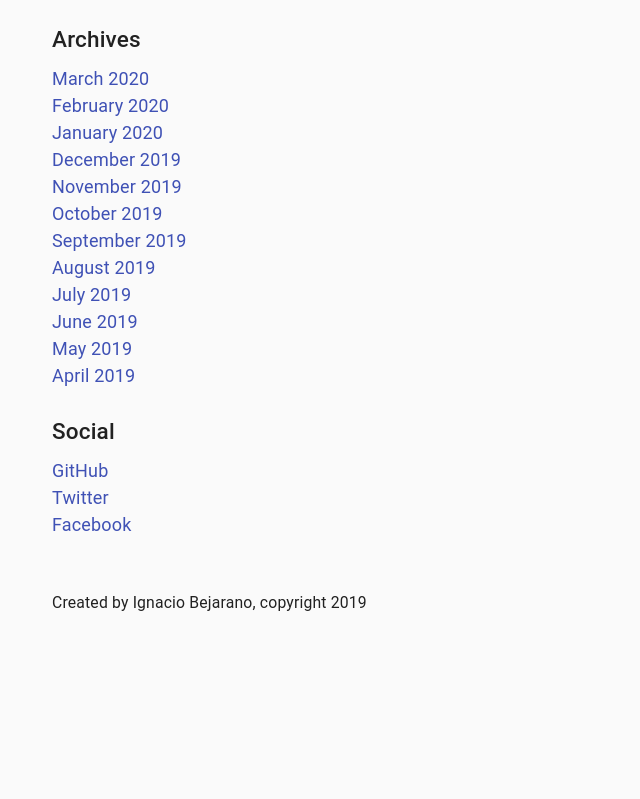
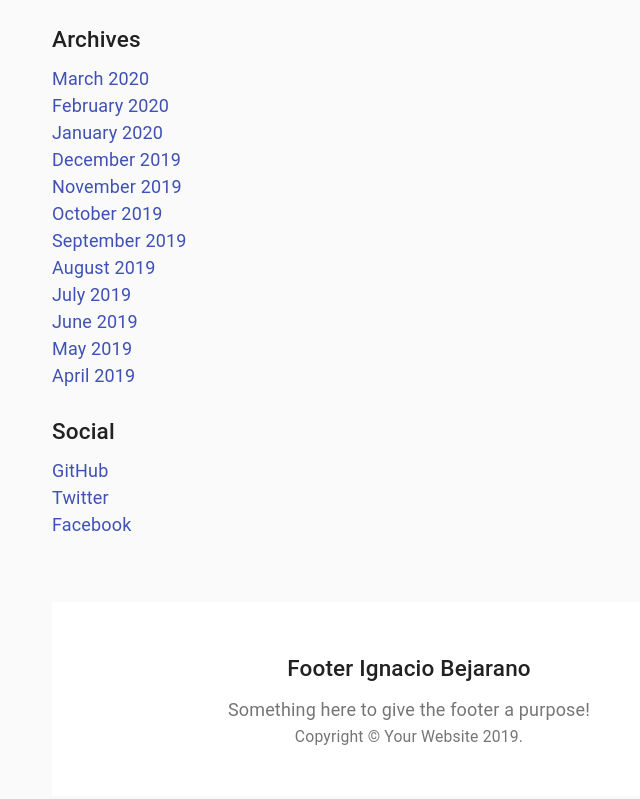
Before and after one commit to ibejarano/blog-gatsby, a Gatsby site: page / in a window 1280 px wide. Shown: the part 1107-1906 px from the top of the page, without its empty margins (231-871 px from the left). Before the commit the page ends 1766 px from the top, so only its background shows below. Built offline with nearby package versions, Linux system fonts and the light colour scheme; Gatsby itself is replaced by a stand-in of ours.

Commit message:
changed footer layout

```diff
--- a/src/components/footer.js
+++ b/src/components/footer.js
@@ -1,8 +1,97 @@
 import React from 'react';
 import { graphql , useStaticQuery } from 'gatsby';
-import footerStyles from './footer.module.scss';
+import { makeStyles } from '@material-ui/core/styles';
+import Container from '@material-ui/core/Container';
+import Typography from '@material-ui/core/Typography';
+import Link from '@material-ui/core/Link';
 
-const Footer = () => {
+function Copyright() {
+    return (
+      <Typography variant="body2" color="textSecondary" align="center">
+        {'Copyright © '}
+        <Link color="inherit" href="https://material-ui.com/">
+          Your Website
+        </Link>{' '}
+        {new Date().getFullYear()}
+        {'.'}
+      </Typography>
+    );
+  }
+
+  const useStyles = makeStyles(theme => ({
+    toolbar: {
+      borderBottom: `1px solid ${theme.palette.divider}`,
+    },
+    toolbarTitle: {
+      flex: 1,
+    },
+    toolbarSecondary: {
+      justifyContent: 'space-between',
+      overflowX: 'auto',
+    },
+    toolbarLink: {
+      padding: theme.spacing(1),
+      flexShrink: 0,
+    },
+    mainFeaturedPost: {
+      position: 'relative',
+      backgroundColor: theme.palette.grey[800],
+      color: theme.palette.common.white,
+      marginBottom: theme.spacing(4),
+      backgroundImage: 'url(https://source.unsplash.com/user/erondu)',
+      backgroundSize: 'cover',
+      backgroundRepeat: 'no-repeat',
+      backgroundPosition: 'center',
+    },
+    overlay: {
+      position: 'absolute',
+      top: 0,
+      bottom: 0,
+      right: 0,
+      left: 0,
+      backgroundColor: 'rgba(0,0,0,.3)',
+    },
+    mainFeaturedPostContent: {
+      position: 'relative',
+      padding: theme.spacing(3),
+      [theme.breakpoints.up('md')]: {
+        padding: theme.spacing(6),
+        paddingRight: 0,
+      },
+    },
+    mainGrid: {
+      marginTop: theme.spacing(3),
+    },
+    card: {
+      display: 'flex',
+    },
+    cardDetails: {
+      flex: 1,
+    },
+    cardMedia: {
+      width: 160,
+    },
+    markdown: {
+      ...theme.typography.body2,
+      padding: theme.spacing(3, 0),
+    },
+    sidebarAboutBox: {
+      padding: theme.spacing(2),
+      backgroundColor: theme.palette.grey[200],
+    },
+    sidebarSection: {
+      marginTop: theme.spacing(3),
+    },
+    footer: {
+      backgroundColor: theme.palette.background.paper,
+      marginTop: theme.spacing(8),
+      padding: theme.spacing(6, 0),
+    },
+  }));
+
+export default function Footer(){
+
+    const classes = useStyles()
 
     const data = useStaticQuery(graphql`
         query {
@@ -15,10 +104,16 @@ const Footer = () => {
     `)
 
     return(
-        <footer className={footerStyles.footer}>
-            <p>Created by {data.site.siteMetadata.author},  copyright 2019</p>
+        <footer className={classes.footer}>
+           <Container maxWidth="lg">
+                <Typography variant="h6" align="center" gutterBottom>
+                Footer {data.site.siteMetadata.author}
+                </Typography>
+                <Typography variant="subtitle1" align="center" color="textSecondary" component="p">
+                Something here to give the footer a purpose!
+                </Typography>
+                <Copyright />
+                </Container>
         </footer>
     )
 }
-
-export default Footer;
```
